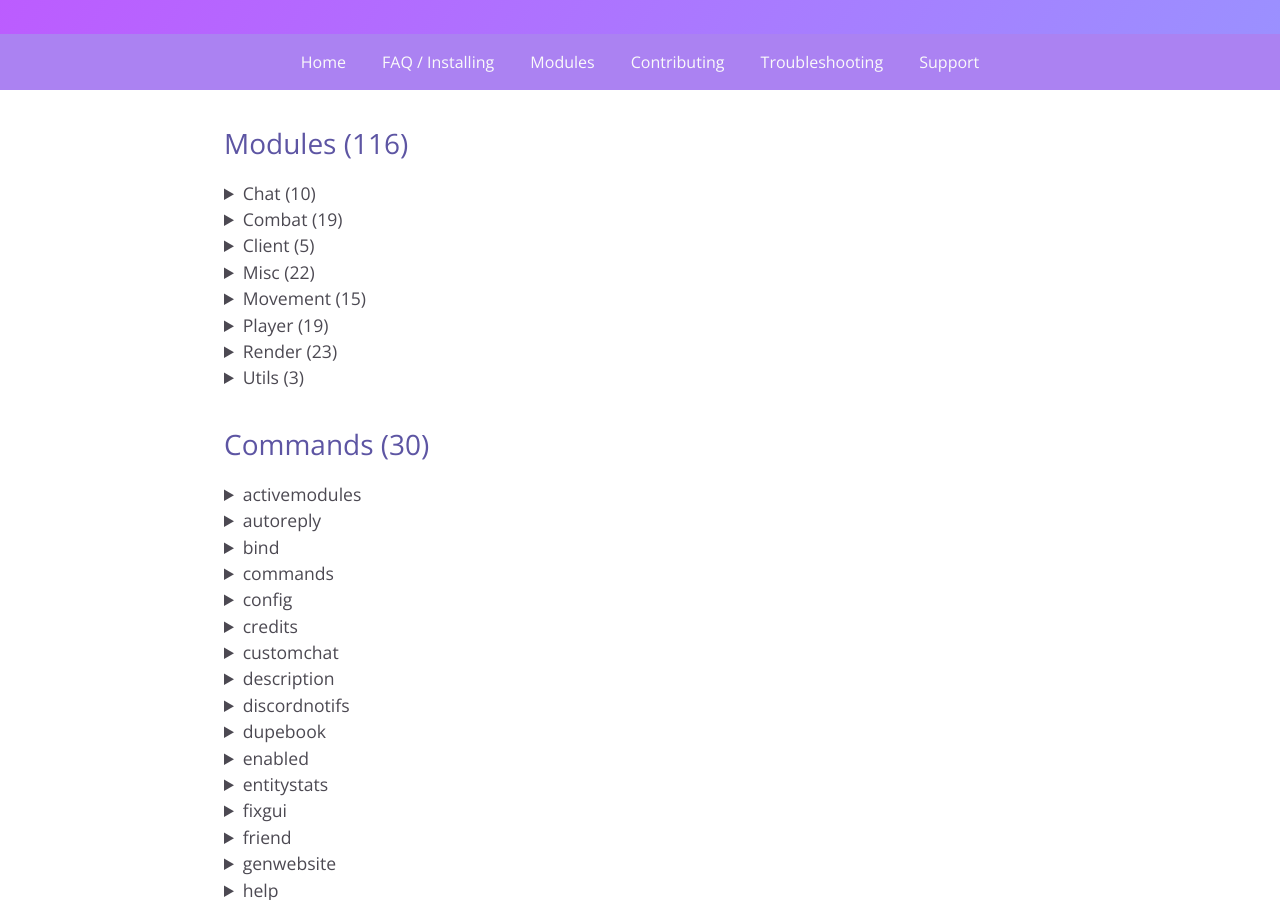
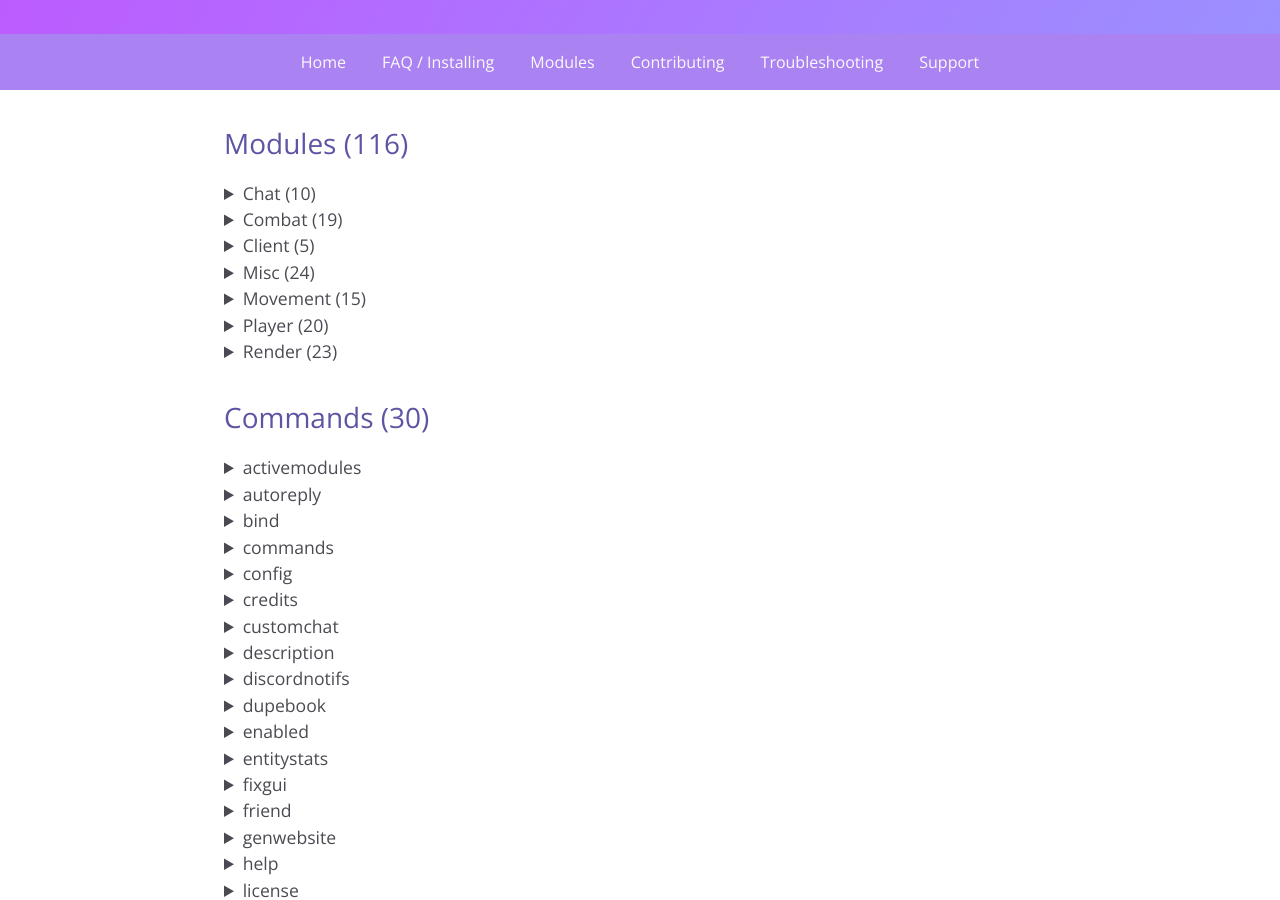
Before and after one commit to kami-blue/website, a Jekyll site: the page built from docs/modules.md, in a window 1280 px wide and 900 px high, scrolled down 349 px. Built offline with Jekyll 4.4.1, drawn with Linux system fonts in a browser that asks for light colours.

Commit message:
update modules page

```diff
--- a/docs/modules.md
+++ b/docs/modules.md
@@ -55,7 +55,7 @@ description: A list of modules and commands this mod has
     </ul></p>
 </details>
 <details>
-    <summary>Misc (22)</summary>
+    <summary>Misc (24)</summary>
     <p><ul>
         <li>AntiAFK<p><i>Prevents being kicked for AFK</i></p></li>
         <li>AntiBookKick<p><i>Prevents being kicked by clicking on books</i></p></li>
@@ -102,7 +104,7 @@ description: A list of modules and commands this mod has
     </ul></p>
 </details>
 <details>
-    <summary>Player (19)</summary>
+    <summary>Player (20)</summary>
     <p><ul>
         <li>AntiForceLook<p><i>Stops server packets from turning your head</i></p></li>
         <li>AutoArmour<p><i>Automatically equips armour</i></p></li>
@@ -151,14 +154,6 @@ description: A list of modules and commands this mod has
         <li>Trajectories<p><i>Draws lines to where trajectories are going to fall</i></p></li>
         <li>XRay<p><i>See through common blocks!</i></p></li>
         <li>Zoom<p><i>Configures FOV</i></p></li>
-    </ul></p>
-</details>
-<details>
-    <summary>Utils (3)</summary>
-    <p><ul>
-        <li>BlockData<p><i>Right click blocks to display their data</i></p></li>
-        <li>EntityTools<p><i>Right click entities to perform actions on them</i></p></li>
-        <li>ServerNotRespond<p><i>Displays a warning when the server is lagging</i></p></li>
     </ul></p>
 </details>
 
```
Also changed, not shown: other parts of docs/modules.md (+3 -0 lines).
